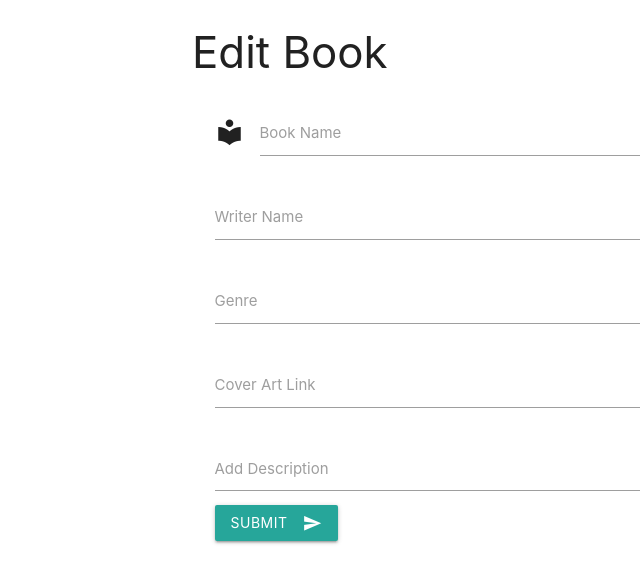
After one commit to emalfiza/temple-library, a Flask app: template templates/editbook.html in a window 1280 px wide. The commit adds this page. Shown: the top 583 px of the page, without its empty margins (0-640 px from the left). Run offline with Flask 2, Linux system fonts and the light colour scheme; the template is opened without the code that fills it, so the values that code supplies are empty; some libraries are stand-ins or nearby versions.

Commit message:
editbook.html and viewbook.html files added. The basic functionality is up and running

```diff
--- a/app.py
+++ b/app.py
@@ -42,6 +42,21 @@ def insert_book():
     return redirect(url_for("get_book"))
 
 
+@app.route("/edit_book/<book_id>")
+def edit_book(book_id):
+    """
+    This route renders the editbook.html page.
+    """
+    the_book = mongo.db.book.find_one({"_id": ObjectId(book_id)})
+    return render_template("editbook.html", book=the_book)
+
+
+@app.route("/view_book/<book_id>")
+def view_book(book_id):
+    book_details = mongo.db.book.find_one({"_id": ObjectId(book_id)})
+    return render_template("viewbook.html", book=book_details)
+
+
 if __name__ == "__main__":
     app.run(host=os.environ.get("IP"),
             port=int(os.environ.get("PORT")),
--- /dev/null
+++ b/templates/editbook.html
@@ -0,0 +1,33 @@
+{% extends "base.html" %} {% block content %}
+
+    <h3>Edit Book</h3>
+	<div class="row">
+		<form action=" {{ url_for('insert_book') }}" method="POST" class="col s12">
+			<div class="input-field col s12">
+				<i class="material-icons prefix">local_library</i>
+				<input id="book_name" name="book_name" type="text" class="validate">
+				<label for="icon_prefix">Book Name</label>
+			</div>
+			<div class="input-field col s12">
+				<input id="book_writer" name="book_writer" type="text" class="validate">
+				<label for="icon_telephone">Writer Name</label>
+			</div>
+			<div class="input-field col s12">
+				<input id="book_genre" name="book_genre" type="text" class="validate">
+				<label for="icon_telephone">Genre</label>
+			</div>
+			<div class="input-field col s12">
+				<input id="book_cover" name="book_cover" type="text" class="validate">
+				<label for="icon_telephone">Cover Art Link</label>
+			</div>
+			<div class="input-field col s12">
+				<textarea id="description" name="description" class="materialize-textarea"></textarea>
+				<label for="icon_telephone">Add Description</label>
+				<button class="btn waves-effect waves-light" type="submit" name="action">Submit
+	                <i class="material-icons right">send</i>
+	                </button>
+			</div>
+		</form>
+	</div>
+
+{% endblock %}
```
Also changed, not shown: templates/index.html (+7 -1 lines), templates/viewbook.html (added, +20 -0 lines).
